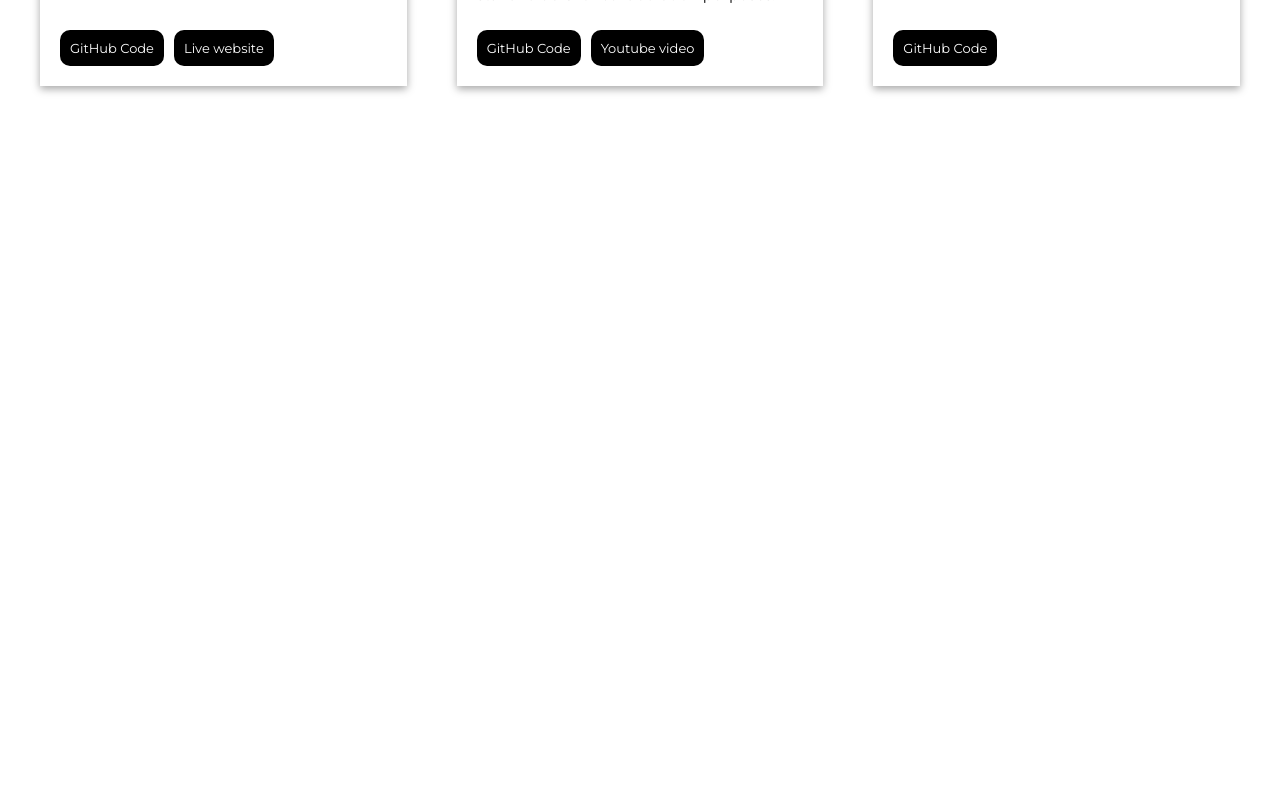
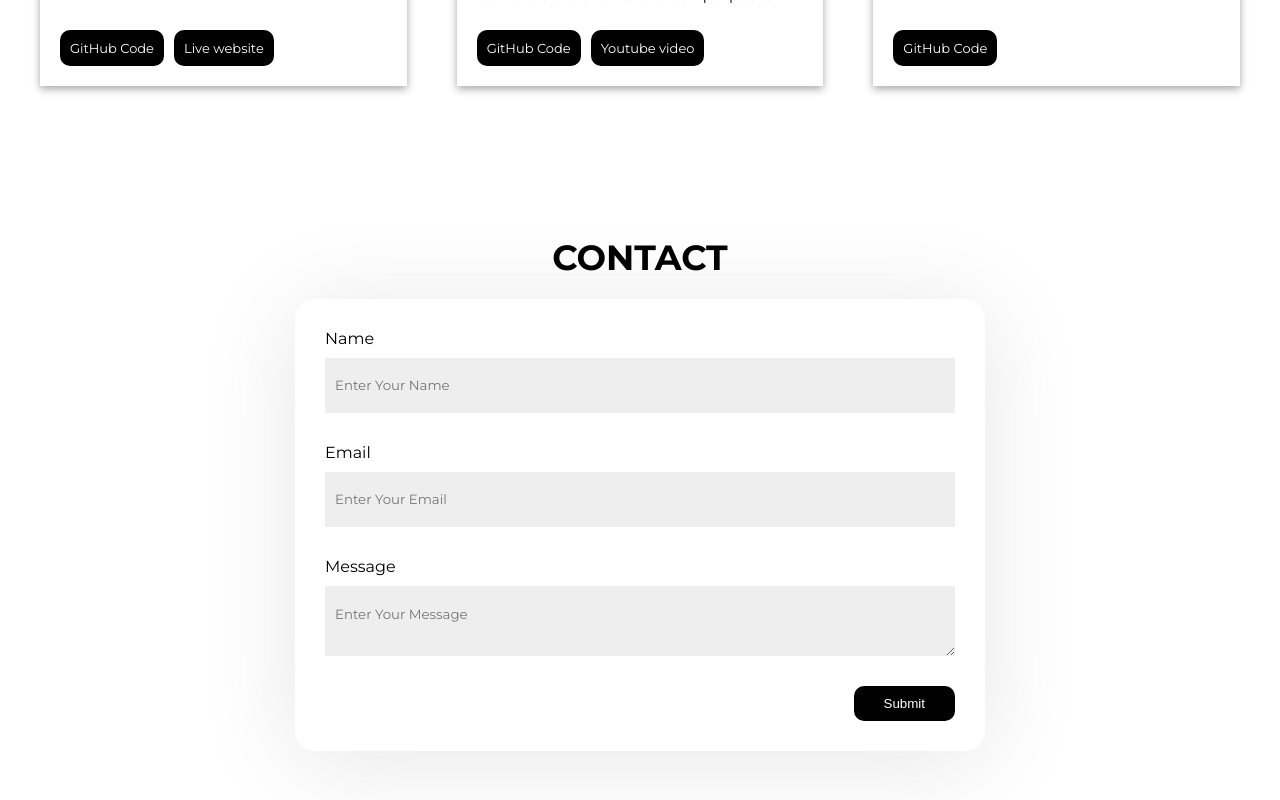
Before and after one commit to farhanazulaikha/my-portfolio, a React (Vite) app: page / in a window 1280 px wide. Shown: the part 1296-2096 px from the top of the page. Before the commit the page ends 1632 px from the top, so only its background shows below. Built offline with nearby package versions, Linux system fonts and the light colour scheme.

Commit message:
add html and css for contact form

```diff
--- a/src/App.jsx
+++ b/src/App.jsx
@@ -2,8 +2,8 @@ import './App.css';
 import Header from './components/Header';
 import { BrowserRouter, Route, Routes } from 'react-router-dom';
 import Projects from './components/Projects';
-import Home from './components/Home';
 import AboutMe from './components/AboutMe';
+import Contact from './components/Contact';
 
 function App() {
 
@@ -12,6 +12,7 @@ function App() {
       <Header/>
       <AboutMe/>
       <Projects/>
+      <Contact/>
     </BrowserRouter>
   )
 }
--- /dev/null
+++ b/src/assets/styles/contact.css
@@ -0,0 +1,61 @@
+.contact-title {
+    font-weight: 700;
+    text-align: center;
+    text-transform: uppercase;
+    font-size: 35px;
+    margin-bottom: 20px;
+}
+
+.contact-container {
+    display: flex;
+    flex-direction: column;
+    align-items: center;
+}
+
+form {
+    display: flex;
+    flex-direction: column;
+    justify-content: center;
+    box-shadow: 0 10px 100px rgba(0, 0, 0, 0.1);
+    padding: 30px;
+    width: 50%;
+    border-radius: 20px;
+}
+
+.form-field {
+    display: flex;
+    flex-direction: column;
+    margin-bottom: 30px;
+}
+
+.label-field {
+    margin-bottom: 10px;
+}
+
+::placeholder {
+    font-family: Montserrat, Arial;
+}
+
+.input-field {
+    padding: 20px 10px;
+    border: none;
+    background-color: rgb(238, 238, 238);
+}
+
+.input-field:focus {
+    outline: none;
+}
+
+.submit-button {
+    display: grid;
+    justify-content: end;
+}
+
+button {
+    padding: 10px 30px;
+    color: white;
+    background-color: black;
+    border: none;
+    border-radius: 10px;
+    cursor: pointer;
+}
--- /dev/null
+++ b/src/components/Contact.jsx
@@ -0,0 +1,50 @@
+import Title from "./Title";
+import '../assets/styles/contact.css';
+import { useState } from "react";
+
+export default function Contact() {
+
+    const [formDetail, setFormDetail] = useState({
+        fullName: "",
+        email: "",
+        message: ""
+    })
+
+    const handleChange = (e) => {
+        const { id, value } = e.target;
+
+        setFormDetail((prevState) => ({
+            ...prevState,
+            [id]: value
+        }))
+    }
+
+    const handleSubmit = (e) => {
+        e.preventDefault();
+    }
+
+    return (
+        <div>
+            <Title titleStyle={'contact-title'}>Contact</Title>
+            <div className="contact-container">
+                <form onSubmit={handleSubmit}>
+                    <div className="form-field">
+                        <label htmlFor="name" className="label-field">Name</label>
+                        <input type="text" id="fullName" value={formDetail["fullName"]} onChange={handleChange} required placeholder="Enter Your Name" className="input-field"></input>
+                    </div>
+                    <div className="form-field">
+                        <label htmlFor="email" className="label-field">Email</label>
+                        <input type="email" id="email" value={formDetail["email"]} onChange={handleChange} required placeholder="Enter Your Email" className="input-field"></input>
+                    </div>
+                    <div className="form-field">
+                        <label htmlFor="message" className="label-field">Message</label>
+                        <textarea value={formDetail["message"]} id="message" onChange={handleChange} placeholder="Enter Your Message" required className="input-field"></textarea>
+                    </div>
+                    <div className="submit-button">
+                        <button id="openModal" type="submit">Submit</button>
+                    </div>
+                </form>
+            </div>
+        </div>
+    )
+}
```
Also changed, not shown: src/components/Footer.jsx (added).
